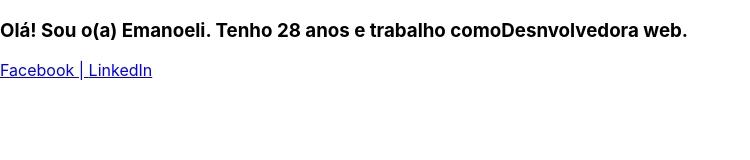
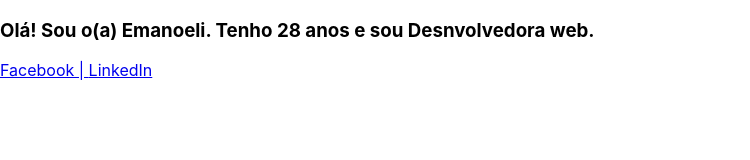
Before and after one commit to emanoelim/curso_react, a React (Create React App) app: page / in a window 1280 px wide. Shown: the top 160 px of the page, without its empty margins (0-750 px from the left). Built offline with nearby package versions, Linux system fonts and the light colour scheme.

Commit message:
class components

```diff
--- a/src/App.js
+++ b/src/App.js
@@ -1,7 +1,44 @@
-import React from 'react';
+import React, { Component } from 'react';
 
 
-// componentes
+// class components
+class Equipe extends Component {
+  render() {
+    return(
+      <div>
+        <Sobre nome={this.props.nome}
+               idade={this.props.idade}
+               cargo={this.props.cargo}/>
+        <Social facebook={this.props.facebook}
+                linkedin={this.props.linkedin}/>
+      </div>
+    );
+  }
+}
+
+class Sobre extends Component {
+  render() {
+    return(
+      <div>
+        <h3>Olá! Sou o(a) {this.props.nome}. Tenho {this.props.idade} anos e sou {this.props.cargo}.</h3>
+      </div>
+    );
+  }
+}
+
+class Social extends Component {
+  render() {
+    return(
+      <div>
+        <a href={this.props.facebook}> Facebook | </a>
+        <a href={this.props.linkedin}> LinkedIn</a>
+      </div>
+    );
+  }
+}
+
+// components
+/*
 const Equipe = (props) => {
   return(
     <div>
@@ -14,8 +51,7 @@ const Equipe = (props) => {
 const Sobre = (props) => {
   return(
     <div>
-      <h3>Olá! Sou o(a) {props.nome}. Tenho {props.idade} anos e trabalho como
-      {props.cargo}.</h3>
+      <h3>Olá! Sou o(a) {props.nome}. Tenho {props.idade} anos e trabalho como {props.cargo}.</h3>
     </div>
   );
 }
@@ -28,6 +64,7 @@ const Social = (props) => {
       </div>
     );
 }
+*/
 
 
 function App() {
```
